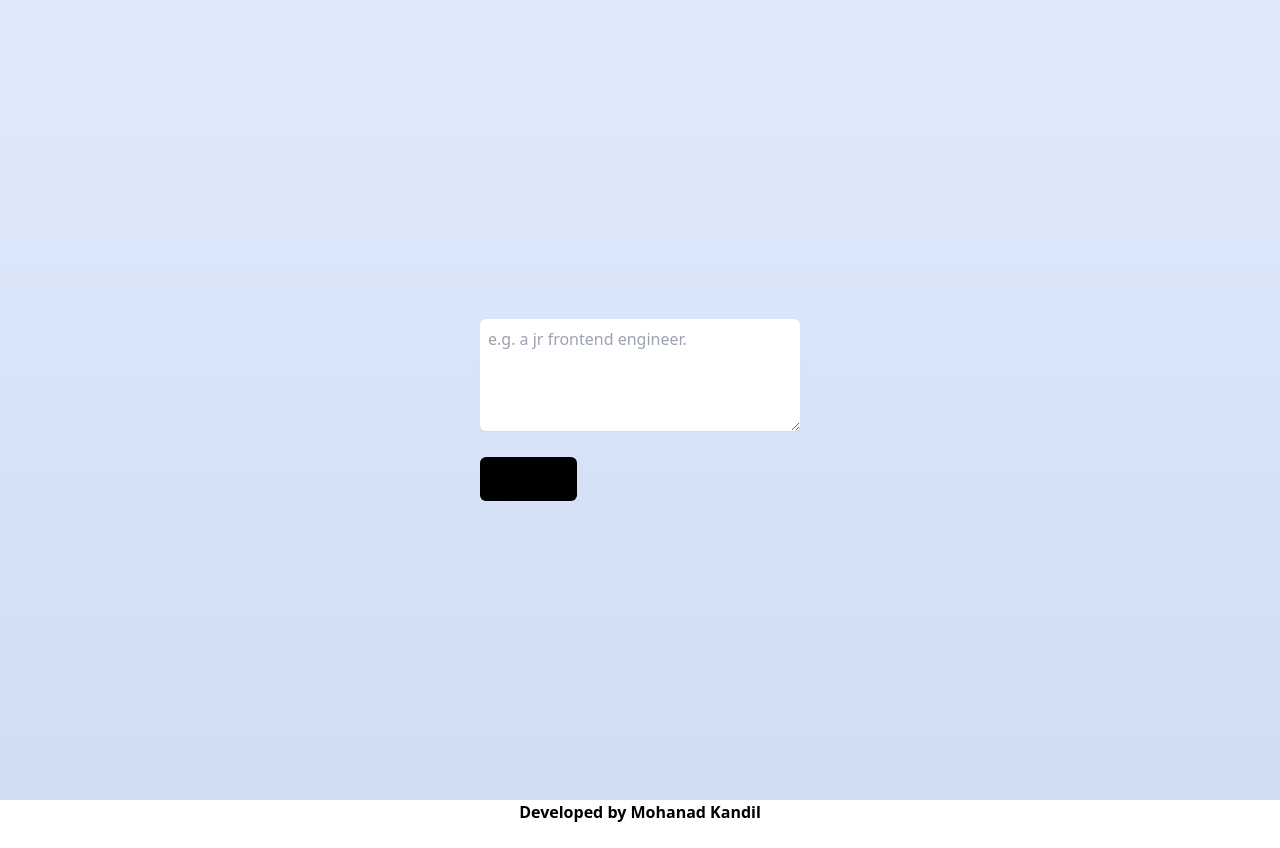
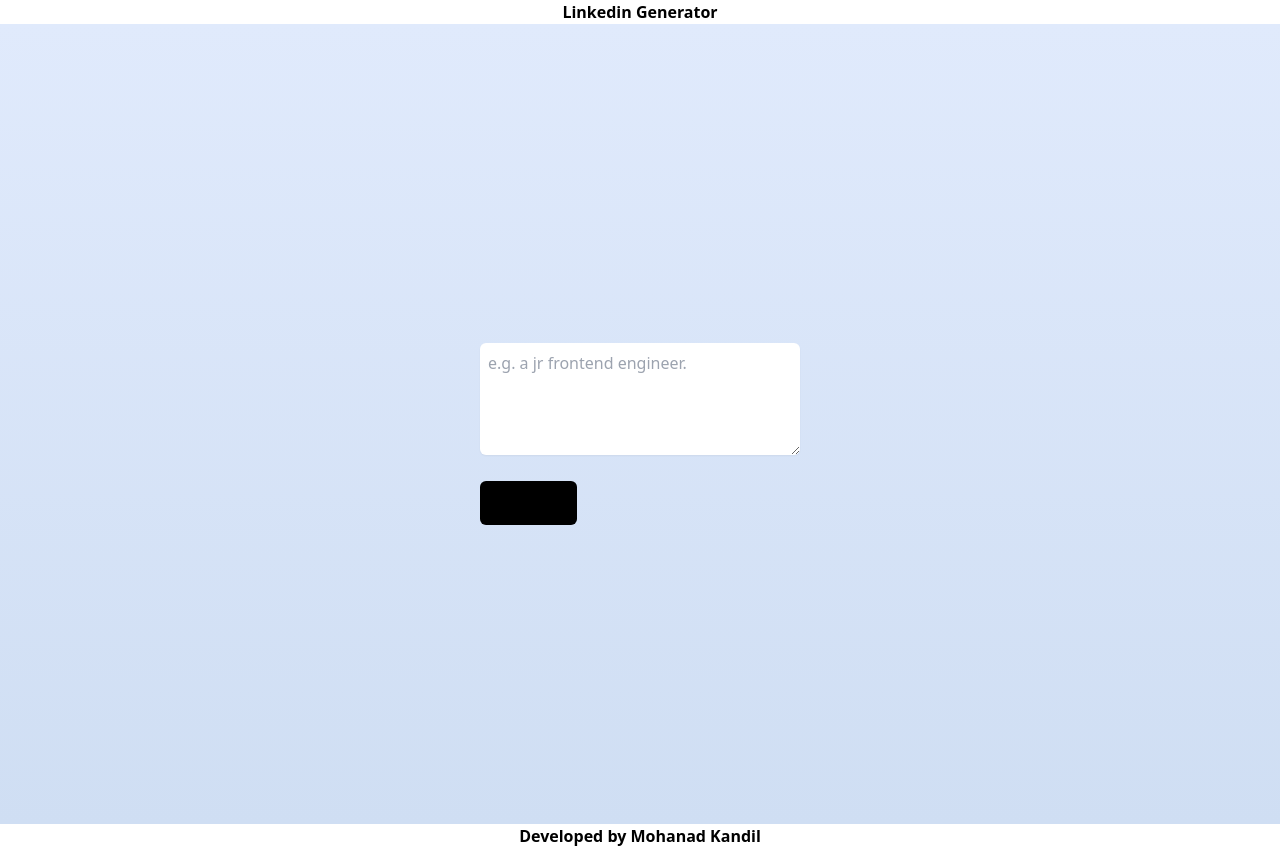
Before and after one commit to mohanadkandil/linkedinBio, a Next.js app: page / in a window 1280 px wide. Before the commit the page ends 824 px from the top, so only its background shows below. Built offline with nearby package versions, Linux system fonts and the light colour scheme.

Commit message:
style: add header

```diff
--- /dev/null
+++ b/components/Header.tsx
@@ -0,0 +1,7 @@
+export default function Header() {
+  return (
+    <header className="mt-5 flex w-full justify-center border-b-2 bg-transparent p-4 text-lg font-semibold">
+      <h1 className="text-4xl font-semibold">Linkedin Generator</h1>
+    </header>
+  );
+}
--- a/src/pages/index.tsx
+++ b/src/pages/index.tsx
@@ -2,6 +2,7 @@ import { type NextPage } from "next";
 import Head from "next/head";
 import Link from "next/link";
 import Footer from "../../components/Footer";
+import Header from "../../components/Header";
 
 const Home: NextPage = () => {
   return (
@@ -11,6 +12,7 @@ const Home: NextPage = () => {
         <meta name="description" content="Generate a LinkedIn bio" />
         <link rel="icon" href="/favicon.ico" />
       </Head>
+      <Header />
       <main className="flex min-h-screen flex-col items-center justify-center bg-gradient-to-b from-[#e0eafc] to-[#cfdef3]">
         <div className="w-1/4">
           <textarea
```
